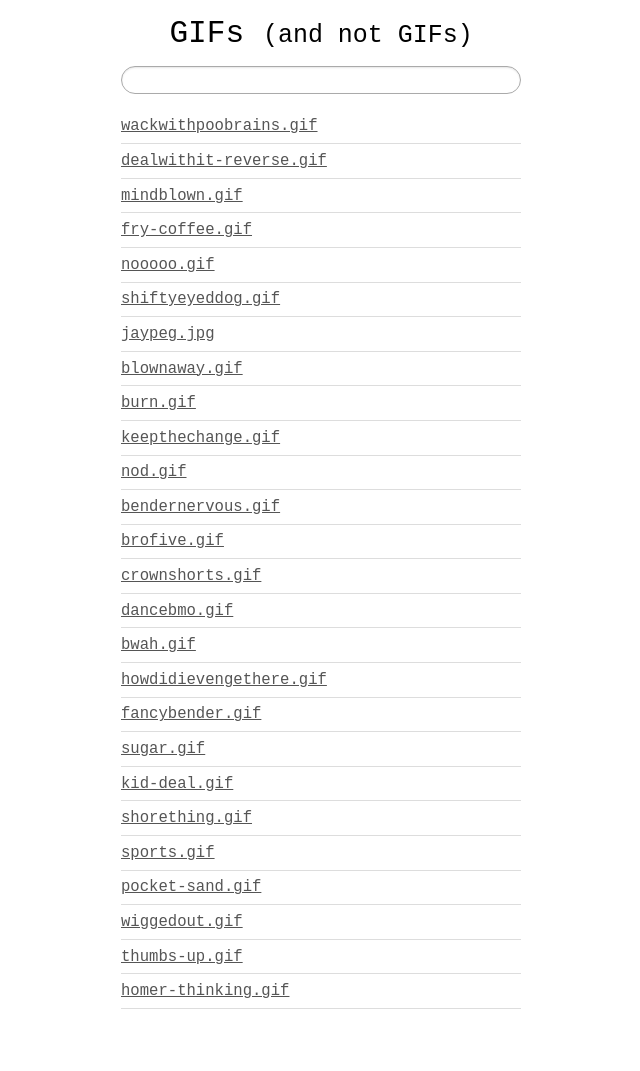
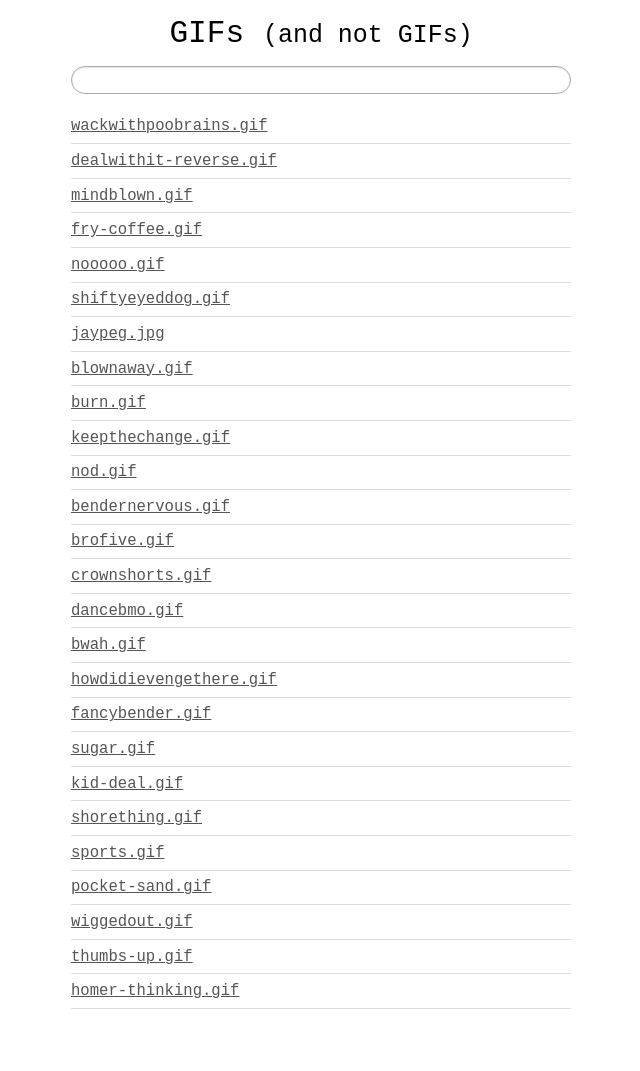
Before and after one commit to Uvacoder/uva-gifs, a Jekyll site: the page built from index.html, in a window 1280 px wide. Shown: the whole page, without its empty margins (319-959 px from the left). Built offline with Jekyll 4.4.1, drawn with Linux system fonts in a browser that asks for light colours; Markdown is read by kramdown in place of the engine named in the settings.

Commit message:
Increase wrapper size and add aliasing

```diff
--- a/_scss/style.scss
+++ b/_scss/style.scss
@@ -2,6 +2,8 @@
 
 * {
     box-sizing: border-box !important;
+    text-rendering: optimizeLegibility;
+    -webkit-font-smoothing: antialiased;
 }
 
 body {
@@ -31,7 +33,7 @@ a {
 
 .wrapper {
     margin: 1em auto 4em;
-    max-width: 400px;
+    max-width: 500px;
     width: 90%;
 }
 
```
Also changed, not shown: css/style.css (+1 -1 lines).
